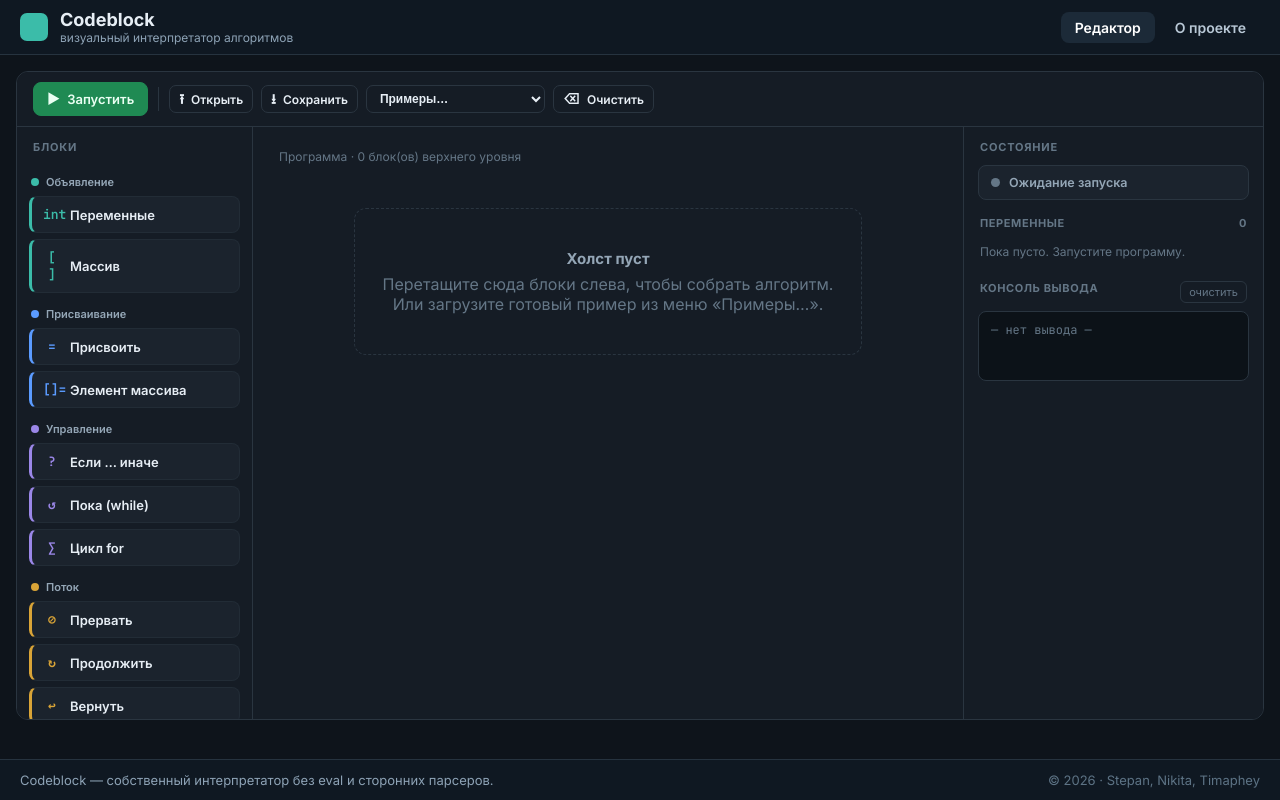
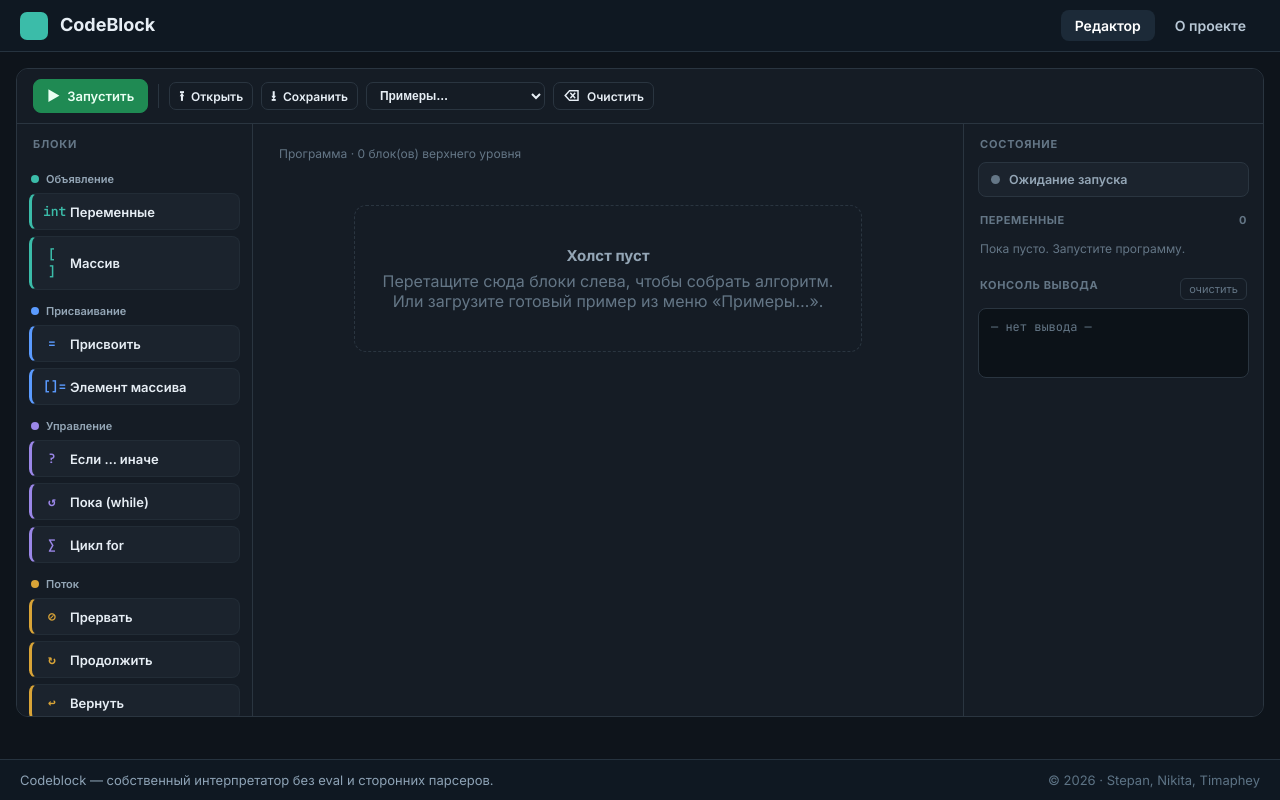
Before and after one commit to StepBro0712/code-block, a Vue app: page / in a window 1280 px wide. Built offline with nearby package versions, Linux system fonts and the light colour scheme.

Commit message:
code block

```diff
--- a/src/components/NavBar.vue
+++ b/src/components/NavBar.vue
@@ -4,8 +4,8 @@
     <RouterLink to="/" class="brand">
       <span class="mark"></span>
       <span class="brand-text">
-        <strong>Codeblock</strong>
-        <small>визуальный интерпретатор алгоритмов</small>
+        <strong>CodeBlock</strong>
+
       </span>
     </RouterLink>
 
@@ -30,7 +30,8 @@ export default { name: 'NavBar' };
   background: #0f1822;
   border-bottom: 1px solid #26333f;
 }
-.brand { display: flex;
+.brand {
+  display: flex;
   align-items: center;
   gap: 12px;
   text-decoration: none;
```
Also changed, not shown: 1 other file (tests, documents, lock files or other folders).
